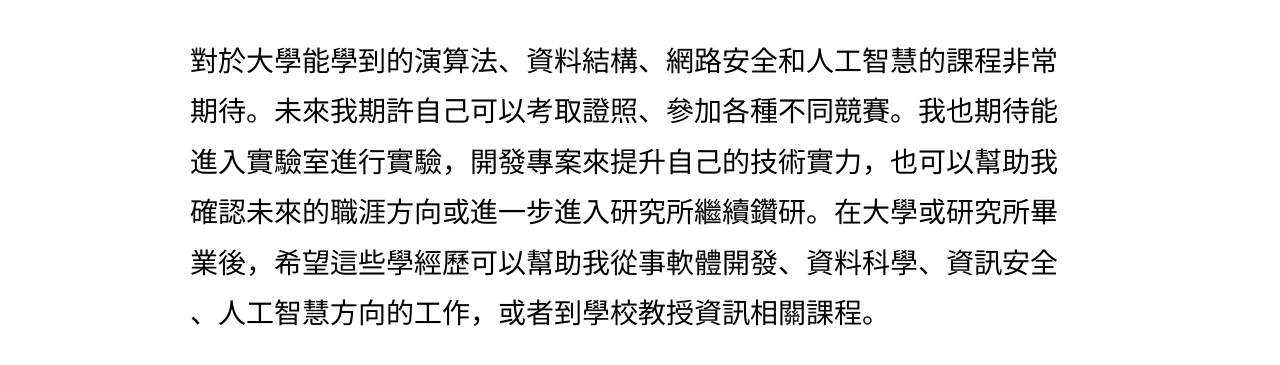
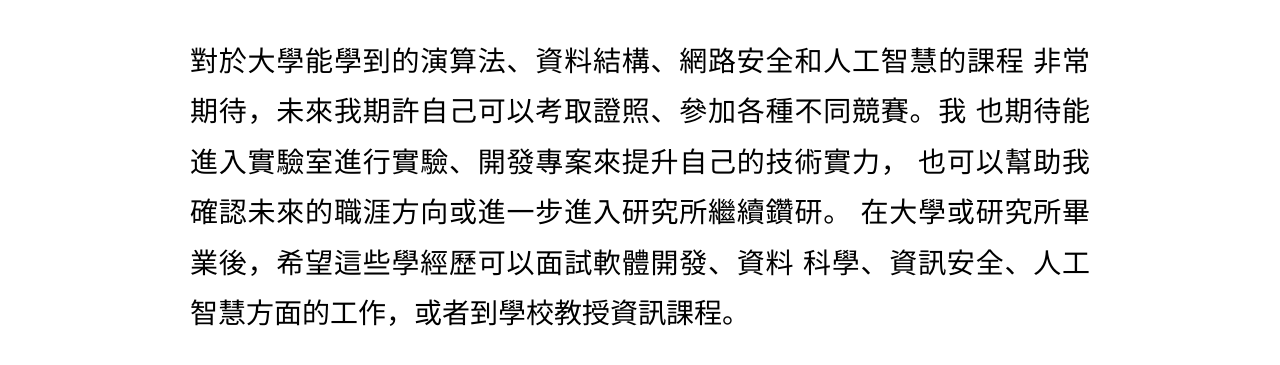
Before and after one commit to pysduck0w0/SofiaWeb, a plain HTML site: page 未來展望.html in a window 1280 px wide. Shown: the part 217-582 px from the top of the page. Drawn offline with Linux system fonts and the light colour scheme.

Commit message:
Update 未來展望.html

```diff
--- a/未來展望.html
+++ b/未來展望.html
@@ -20,12 +20,12 @@
 
     <div style="max-width:900px; margin:0 auto; padding:0 20px; font-size:28px; line-height:1.8; text-align:justify;">
         <p>
-            對於大學能學到的演算法、資料結構、網路安全和人工智慧的課程非常 <br>
-            期待。未來我期許自己可以考取證照、參加各種不同競賽。我也期待能 <br>
-            進入實驗室進行實驗，開發專案來提升自己的技術實力，也可以幫助我 <br>
-            確認未來的職涯方向或進一步進入研究所繼續鑽研。在大學或研究所畢 <br>
-            業後，希望這些學經歷可以幫助我從事軟體開發、資料科學、資訊安全 <br>
-            、人工智慧方向的工作，或者到學校教授資訊相關課程。 <br>
+                對於大學能學到的演算法、資料結構、網路安全和人工智慧的課程
+                非常期待，未來我期許自己可以考取證照、參加各種不同競賽。我
+                也期待能進入實驗室進行實驗、開發專案來提升自己的技術實力，
+                也可以幫助我確認未來的職涯方向或進一步進入研究所繼續鑽研。
+                在大學或研究所畢業後，希望這些學經歷可以面試軟體開發、資料
+                科學、資訊安全、人工智慧方面的工作，或者到學校教授資訊課程。
         </p>
     </div>
 </body>
```
